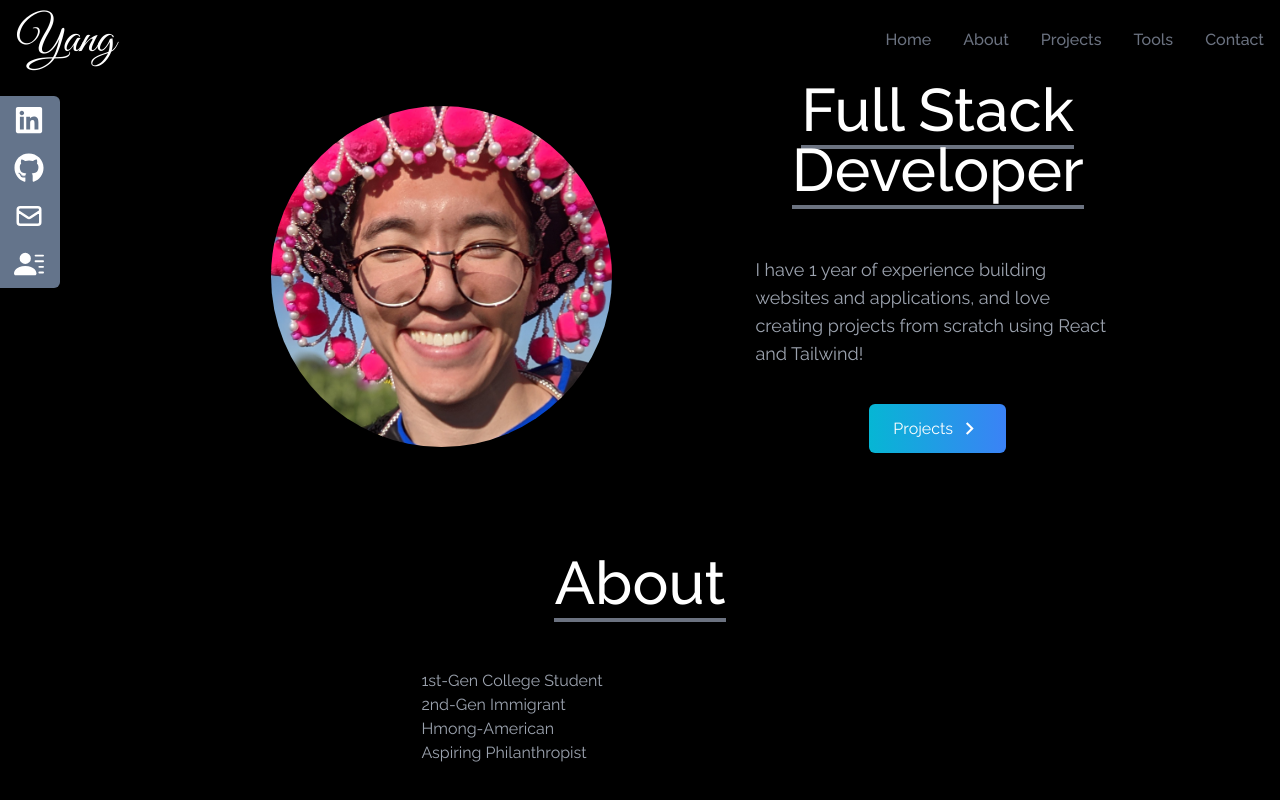
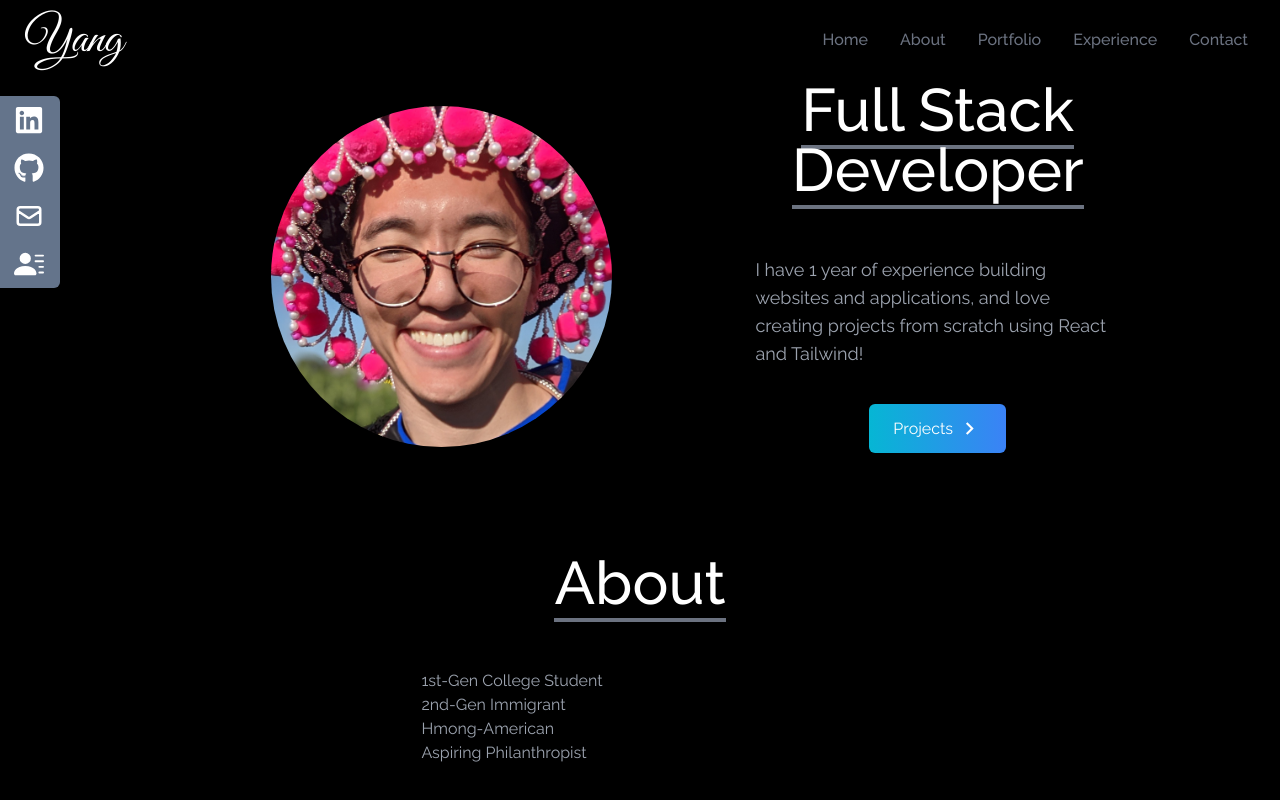
Before and after one commit to hmongdev/yang-resume, a React (Create React App) app: page / in a window 1280 px wide. Shown: the top 800 px of the page. Built offline with nearby package versions, Linux system fonts and the light colour scheme.

Commit message:
attempt to fix navbar deploy

```diff
--- a/src/App.js
+++ b/src/App.js
@@ -10,12 +10,12 @@
     return (
         <div className="bg-gradient-to-b from-black via-black to-gray-800">
             <NavBar />
-            <Socials />
             <Home />
             <About />
             <Projects />
             <Tools />
             <Contact />
+            <Socials />
         </div>
     );
 }
--- a/src/components/Navbar.jsx
+++ b/src/components/Navbar.jsx
@@ -16,11 +16,11 @@
         },
         {
             id: 3,
-            link: 'projects',
+            link: 'portfolio',
         },
         {
             id: 4,
-            link: 'tools',
+            link: 'experience',
         },
         {
             id: 5,
@@ -29,14 +29,16 @@
     ];
 
     return (
-        <div className="flex justify-between items-center w-full h-20 text-white bg-black fixed">
-            <h1 className="text-5xl font-signature pl-4">Yang</h1>
+        <div className="flex justify-between items-center w-full h-20 px-4 text-white bg-black fixed">
+            <div>
+                <h1 className="text-5xl font-signature ml-2">Yang</h1>
+            </div>
 
             <ul className="hidden md:flex">
-                {links.map(({ link, id }) => (
+                {links.map(({ id, link }) => (
                     <li
                         key={id}
-                        className="px-4 cursor-pointer capitalize font-medium text-gray-500 hover:scale-110 duration-200 hover:text-gray-100 hover:underline"
+                        className="px-4 cursor-pointer capitalize font-medium text-gray-500 hover:scale-105 duration-200"
                     >
                         <Link to={link} smooth duration={500}>
                             {link}
@@ -49,19 +51,15 @@
                 onClick={() => setNav(!nav)}
                 className="cursor-pointer pr-4 z-10 text-gray-500 md:hidden"
             >
-                {nav ? (
-                    <FaTimes size={40} className="hover:text-white" />
-                ) : (
-                    <FaBars size={40} className="hover:text-white" />
-                )}
+                {nav ? <FaTimes size={30} /> : <FaBars size={30} />}
             </div>
 
             {nav && (
-                <ul className="flex flex-col justify-center items-center absolute top-0 left-0 w-screen h-screen bg-gradient-to-b from-black to-gray-800 text-gray-500">
+                <ul className="flex flex-col justify-center items-center absolute top-0 left-0 w-full h-screen bg-gradient-to-b from-black to-gray-800 text-gray-500">
                     {links.map(({ id, link }) => (
                         <li
                             key={id}
-                            className="px-4 cursor-pointer capitalize py-6 text-4xl hover:text-white duration-500 hover:underline"
+                            className="px-4 cursor-pointer capitalize py-6 text-4xl"
                         >
                             <Link
                                 onClick={() => setNav(!nav)}
@@ -80,3 +78,85 @@
 };
 
 export default NavBar;
+// import React, { useState } from 'react';
+// import { FaBars, FaTimes } from 'react-icons/fa';
+// import { Link } from 'react-scroll';
+
+// const NavBar = () => {
+//     const [nav, setNav] = useState(false);
+
+//     const links = [
+//         {
+//             id: 1,
+//             link: 'home',
+//         },
+//         {
+//             id: 2,
+//             link: 'about',
+//         },
+//         {
+//             id: 3,
+//             link: 'projects',
+//         },
+//         {
+//             id: 4,
+//             link: 'tools',
+//         },
+//         {
+//             id: 5,
+//             link: 'contact',
+//         },
+//     ];
+
+//     return (
+//         <div className="flex justify-between items-center w-full h-20 text-white bg-black fixed">
+//             <h1 className="text-5xl font-signature pl-4">Yang</h1>
+
+//             <ul className="hidden md:flex">
+//                 {links.map(({ link, id }) => (
+//                     <li
+//                         key={id}
+//                         className="px-4 cursor-pointer capitalize font-medium text-gray-500 hover:scale-110 duration-200 hover:text-gray-100 hover:underline"
+//                     >
+//                         <Link to={link} smooth duration={500}>
+//                             {link}
+//                         </Link>
+//                     </li>
+//                 ))}
+//             </ul>
+
+//             <div
+//                 onClick={() => setNav(!nav)}
+//                 className="cursor-pointer pr-4 z-10 text-gray-500 md:hidden"
+//             >
+//                 {nav ? (
+//                     <FaTimes size={40} className="hover:text-white" />
+//                 ) : (
+//                     <FaBars size={40} className="hover:text-white" />
+//                 )}
+//             </div>
+
+//             {nav && (
+//                 <ul className="flex flex-col justify-center items-center absolute top-0 left-0 w-screen h-screen bg-gradient-to-b from-black to-gray-800 text-gray-500">
+//                     {links.map(({ id, link }) => (
+//                         <li
+//                             key={id}
+//                             className="px-4 cursor-pointer capitalize py-6 text-4xl hover:text-white duration-500 hover:underline"
+//                         >
+//                             <Link
+//                                 onClick={() => setNav(!nav)}
+//                                 to={link}
+//                                 smooth
+//                                 duration={500}
+//                             >
+//                                 {link}
+//                             </Link>
+//                         </li>
+//                     ))}
+//                 </ul>
+//             )}
+//         </div>
+//     );
+// };
+
+// export default NavBar;
```
